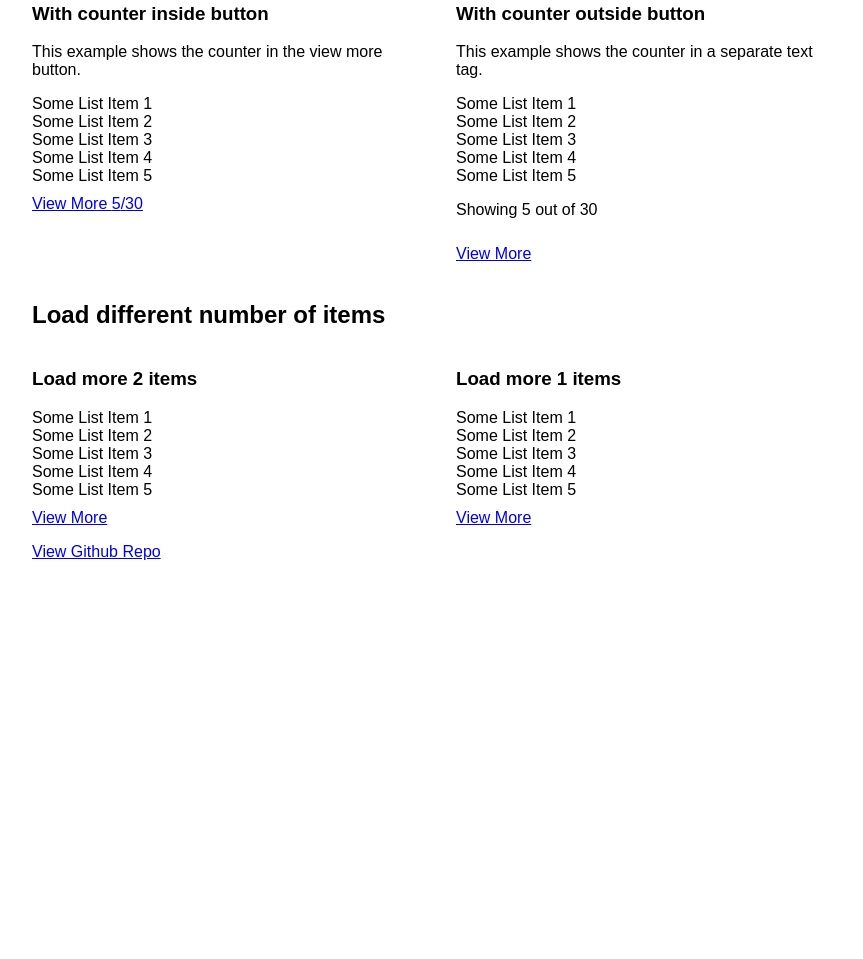
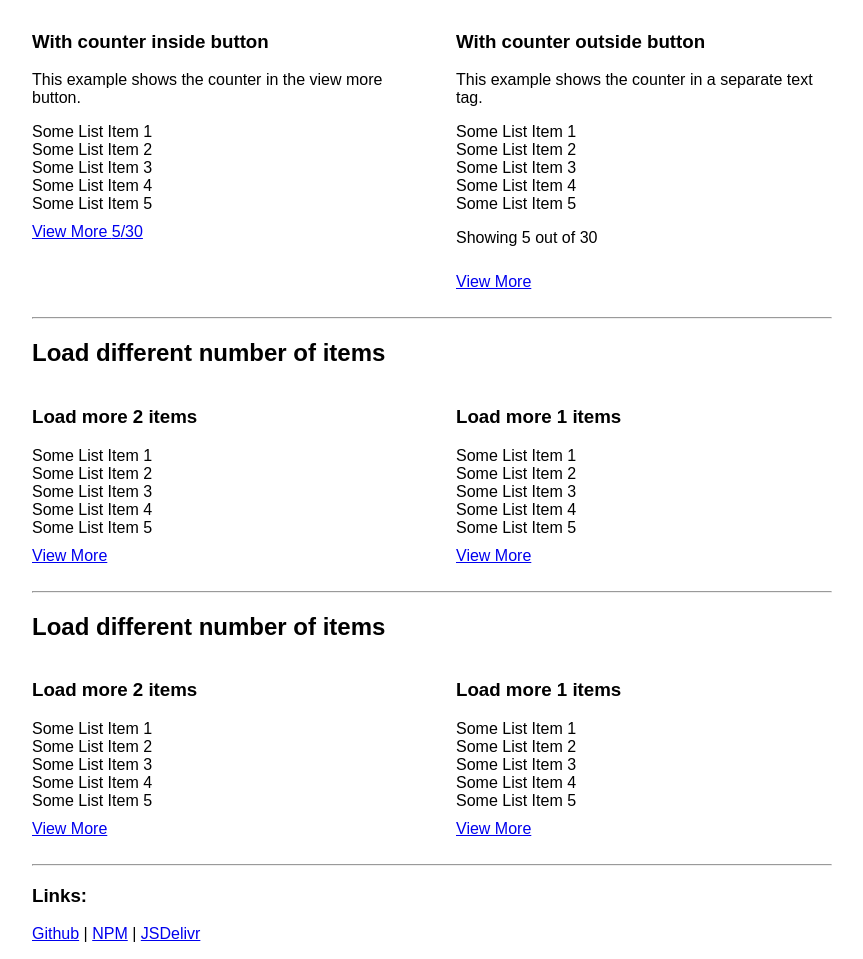
Before and after one commit to zeshanshani/simple-load-more, a website: page demos/demo.html in a window 1280 px wide. Shown: the part 427-1386 px from the top of the page, without its empty margins (208-1071 px from the left). Before the commit the page ends 1004 px from the top, so only its background shows below. Drawn offline with nearby package versions, Linux system fonts and the light colour scheme.

Commit message:
Update demo page

```diff
--- a/demos/demo.html
+++ b/demos/demo.html
@@ -15,6 +15,10 @@
         max-width: 800px;
         margin-left: auto;
         margin-right: auto;
+      }
+
+      header {
+        text-align: center;
       }
 
       .load-more__btn {
@@ -39,8 +43,11 @@
   </head>
   <body>
     <div class="wrapper">
+      <header>
         <h1>Simple Load More - Demo</h1>
         <br>
+      </header>
+      <section>
         <h2>Show and Load Same Amount of Items</h2>
         <div class="row">
           <div class="left">
@@ -114,6 +121,10 @@
             </div>
           </div>
         </div>
+        <br>
+        <hr>
+      </section>
+      <section>
         <h2>Show counter in the button</h2>
         <div class="row">
           <div class="left">
@@ -190,6 +201,9 @@
           </div>
         </div>
         <br>
+        <hr>
+      </section>
+      <section>
         <h2>Load different number of items</h2>
         <div class="row">
           <div class="left">
@@ -225,7 +239,56 @@
             </div>
           </div>
         </div>
-      <p><a href="https://github.com/zeshanshani/simple-load-more/">View Github Repo</a></p>
+        <br>
+        <hr>
+      </section>
+      <section>
+        <h2>Load different number of items</h2>
+        <div class="row">
+          <div class="left">
+            <h3>Load more 2 items</h3>
+            <div class="some-list-3">
+              <div>Some List Item 1</div>
+              <div>Some List Item 2</div>
+              <div>Some List Item 3</div>
+              <div>Some List Item 4</div>
+              <div>Some List Item 5</div>
+              <div>Some List Item 6</div>
+              <div>Some List Item 7</div>
+              <div>Some List Item 8</div>
+              <div>Some List Item 9</div>
+              <div>Some List Item 10</div>
+              <div>Some List Item 11</div>
+              <div>Some List Item 12</div>
+              <div>Some List Item 13</div>
+            </div>
+          </div>
+          <div class="right">
+            <h3>Load more 1 items</h3>
+            <div class="some-list-4">
+              <div>Some List Item 1</div>
+              <div>Some List Item 2</div>
+              <div>Some List Item 3</div>
+              <div>Some List Item 4</div>
+              <div>Some List Item 5</div>
+              <div>Some List Item 6</div>
+              <div>Some List Item 7</div>
+              <div>Some List Item 8</div>
+              <div>Some List Item 9</div>
+            </div>
+          </div>
+        </div>
+        <br>
+        <hr>
+      </section>
+      <footer>
+        <h3>Links:</h3>
+        <p>
+          <a href="https://github.com/zeshanshani/simple-load-more/" target="_blank">Github</a> |
+          <a href="https://www.npmjs.com/package/simple-load-more" target="_blank">NPM</a> |
+          <a href="https://www.jsdelivr.com/package/npm/simple-load-more">JSDelivr</a>
+        </p>
+      </footer>
     </div>
   </body>
   <script src='https://cdnjs.cloudflare.com/ajax/libs/jquery/3.3.1/jquery.min.js'></script>
```
Lines whose indentation alone changed are shown as unchanged.
